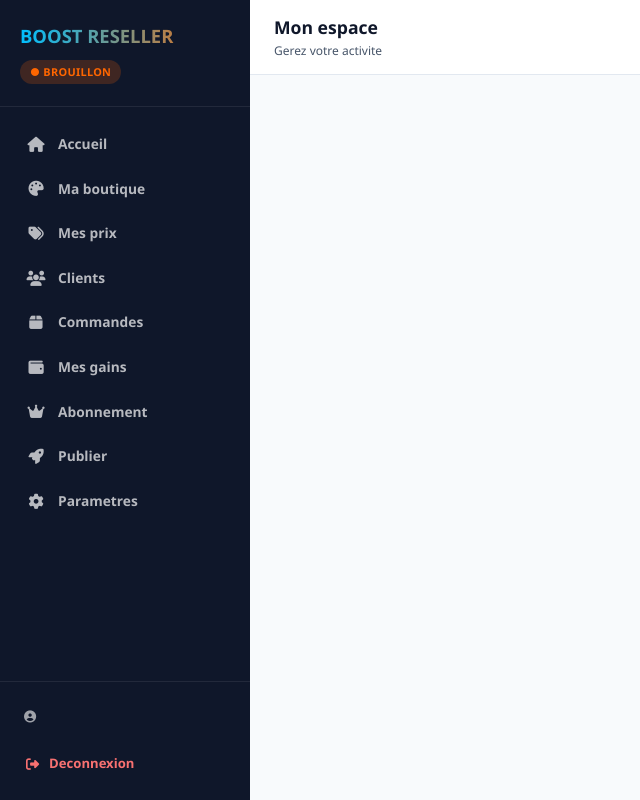
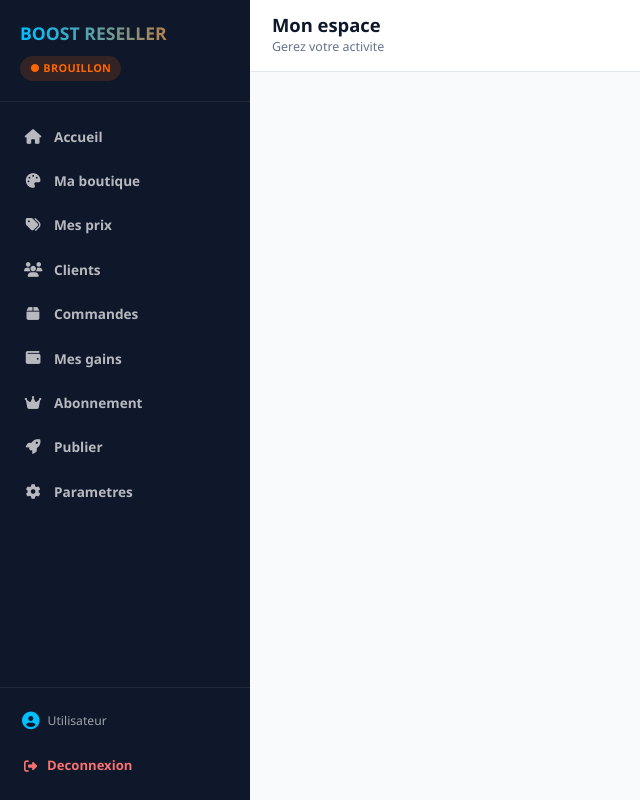
Before and after one commit to abdoula14cherif/kalilinux, a Flask app: template app/templates/dashboard/layout.html in a window 1280 px wide. Shown: the whole page, without its empty margins (0-640 px from the left). Run offline with Flask 3, Linux system fonts and the light colour scheme; the template is opened without the code that fills it, so the values that code supplies are empty.

Commit message:
Update layout.html

```diff
--- a/app/templates/dashboard/layout.html
+++ b/app/templates/dashboard/layout.html
@@ -1,62 +1,101 @@
 {% extends "base.html" %}
-{% block extra_css %}
-.dash-app{display:flex;min-height:100vh;background:var(--off)}
 
-/* Sidebar */
-.sidebar{width:250px;background:var(--dark);color:#fff;display:flex;flex-direction:column;position:fixed;top:0;left:0;bottom:0;z-index:50;transition:transform .3s;overflow-y:auto}
-.sidebar-header{padding:22px 20px;border-bottom:1px solid rgba(255,255,255,.08)}
-.sidebar-logo{font-size:1.15rem;font-weight:900;background:linear-gradient(90deg,var(--primary),var(--accent));-webkit-background-clip:text;background-clip:text;color:transparent}
+{% block title %}{% block page_title_meta %}Dashboard{% endblock %} — Boost Reseller{% endblock %}
+
+{% block content %}
+<style>
+/* === DASHBOARD LAYOUT === */
+.dash-app{display:flex;min-height:100vh;background:#F8FAFC;position:relative}
+
+/* SIDEBAR */
+.dash-sidebar{
+  width:250px;background:#0F172A;color:#fff;
+  display:flex;flex-direction:column;
+  position:fixed;top:0;left:0;bottom:0;z-index:100;
+  transition:transform .3s ease;overflow-y:auto;
+}
+.dash-sidebar::-webkit-scrollbar{width:4px}
+.dash-sidebar::-webkit-scrollbar-thumb{background:rgba(255,255,255,.1);border-radius:4px}
+
+.sidebar-header{padding:20px;border-bottom:1px solid rgba(255,255,255,.08)}
+.sidebar-logo{font-size:1.1rem;font-weight:900;background:linear-gradient(90deg,#00BFFF,#FF6600);-webkit-background-clip:text;background-clip:text;color:transparent}
 .sidebar-status{margin-top:10px;font-size:.68rem;font-weight:700;padding:4px 10px;border-radius:20px;display:inline-block;letter-spacing:.3px}
-.status-brouillon{background:rgba(255,102,0,.2);color:#FF6600}
-.status-online{background:rgba(5,150,105,.2);color:#34D399}
+.status-brouillon{background:rgba(255,102,0,.15);color:#FF6600}
+.status-online{background:rgba(5,150,105,.15);color:#34D399}
 
-.sidebar-nav{flex:1;padding:16px 12px;display:flex;flex-direction:column;gap:2px}
-.nav-item{display:flex;align-items:center;gap:12px;padding:11px 14px;border-radius:10px;color:rgba(255,255,255,.7);text-decoration:none;font-size:.86rem;font-weight:600;transition:all .2s}
+.sidebar-nav{flex:1;padding:14px 10px;display:flex;flex-direction:column;gap:2px}
+.nav-item{display:flex;align-items:center;gap:12px;padding:11px 14px;border-radius:10px;color:rgba(255,255,255,.7);text-decoration:none;font-size:.85rem;font-weight:600;transition:all .2s}
 .nav-item:hover{background:rgba(255,255,255,.06);color:#fff}
-.nav-item.active{background:linear-gradient(90deg,rgba(0,191,255,.2),rgba(0,191,255,.05));color:var(--primary);border-left:3px solid var(--primary)}
-.nav-item i{width:20px;text-align:center;font-size:.95rem}
-.nav-badge{margin-left:auto;background:var(--accent);color:#fff;font-size:.65rem;font-weight:900;padding:2px 7px;border-radius:10px}
+.nav-item.active{background:linear-gradient(90deg,rgba(0,191,255,.2),rgba(0,191,255,.05));color:#00BFFF}
+.nav-item i{width:18px;text-align:center;font-size:.92rem}
 
-.sidebar-footer{padding:16px 12px;border-top:1px solid rgba(255,255,255,.08)}
-.sidebar-user{padding:10px 12px;font-size:.76rem;color:rgba(255,255,255,.6);margin-bottom:8px;word-break:break-all}
+.sidebar-footer{padding:14px 10px;border-top:1px solid rgba(255,255,255,.08)}
+.sidebar-user{padding:10px 12px;font-size:.76rem;color:rgba(255,255,255,.6);margin-bottom:6px;word-break:break-all;display:flex;align-items:center;gap:8px}
 .btn-logout-side{display:flex;align-items:center;gap:10px;padding:10px 14px;color:#F87171;font-size:.82rem;font-weight:700;text-decoration:none;border-radius:10px;transition:background .2s}
 .btn-logout-side:hover{background:rgba(220,38,38,.1)}
 
-/* Contenu */
-.dash-main{flex:1;margin-left:250px;min-width:0}
-.dash-topbar{background:#fff;border-bottom:1px solid var(--gray);padding:14px 24px;display:flex;align-items:center;justify-content:space-between;position:sticky;top:0;z-index:40;gap:12px}
-.dash-title{font-size:1.1rem;font-weight:900;color:var(--dark)}
-.dash-title small{display:block;font-size:.75rem;color:var(--mid);font-weight:500;margin-top:2px}
-.dash-actions{display:flex;gap:8px;align-items:center}
+/* OVERLAY MOBILE */
+.sidebar-overlay{
+  display:none;position:fixed;inset:0;background:rgba(0,0,0,.5);
+  z-index:99;opacity:0;transition:opacity .3s;
+}
+.sidebar-overlay.open{display:block;opacity:1}
 
-.btn-hamburger{display:none;background:none;border:none;font-size:1.3rem;color:var(--dark);cursor:pointer;padding:8px}
+/* MAIN */
+.dash-main{flex:1;margin-left:250px;min-width:0;min-height:100vh;display:flex;flex-direction:column}
 
-.dash-content{padding:24px;max-width:1200px;margin:0 auto}
+/* TOPBAR */
+.dash-topbar{
+  background:#fff;border-bottom:1px solid #E2E8F0;
+  padding:14px 22px;display:flex;align-items:center;justify-content:space-between;
+  position:sticky;top:0;z-index:90;gap:12px;
+}
+.topbar-left{display:flex;align-items:center;gap:12px;min-width:0;flex:1}
+.topbar-title{font-size:1.15rem;font-weight:900;color:#0F172A;line-height:1.2}
+.topbar-subtitle{font-size:.78rem;color:#64748B;font-weight:500;margin-top:2px}
+.topbar-actions{display:flex;gap:8px;align-items:center;flex-shrink:0}
 
-/* Responsive */
+.btn-hamburger{
+  display:none;background:none;border:none;font-size:1.3rem;
+  color:#0F172A;cursor:pointer;padding:8px;border-radius:8px;
+}
+.btn-hamburger:hover{background:#F1F5F9}
+
+/* CONTENU */
+.dash-content{flex:1;padding:22px;max-width:1200px;width:100%;margin:0 auto}
+
+/* RESPONSIVE */
 @media(max-width:900px){
-  .sidebar{transform:translateX(-100%)}
-  .sidebar.open{transform:translateX(0)}
+  .dash-sidebar{transform:translateX(-100%)}
+  .dash-sidebar.open{transform:translateX(0)}
   .dash-main{margin-left:0}
-  .btn-hamburger{display:block}
-  .sidebar-backdrop{position:fixed;inset:0;background:rgba(0,0,0,.5);z-index:45;display:none}
-  .sidebar-backdrop.open{display:block}
+  .btn-hamburger{display:flex;align-items:center;justify-content:center}
+  .dash-topbar{padding:12px 16px}
+  .dash-content{padding:16px}
+  .topbar-title{font-size:1rem}
+  .topbar-subtitle{font-size:.72rem}
 }
 
-/* Cartes generiques */
-.card{background:#fff;border-radius:16px;padding:22px;border:1px solid var(--gray);box-shadow:0 2px 8px rgba(0,0,0,.03);margin-bottom:18px}
-.card-title{font-size:1rem;font-weight:800;color:var(--dark);margin-bottom:16px;display:flex;align-items:center;gap:8px}
-.card-title i{color:var(--primary)}
-{% endblock %}
+/* CARTES GENERIQUES */
+.dash-app .card{background:#fff;border-radius:16px;padding:20px;border:1px solid #E2E8F0;box-shadow:0 2px 8px rgba(0,0,0,.03);margin-bottom:18px}
+.dash-app .card-title{font-size:1rem;font-weight:800;color:#0F172A;margin-bottom:16px;display:flex;align-items:center;gap:8px}
+.dash-app .card-title i{color:#00BFFF}
 
-{% block content %}
+/* BOUTONS */
+.dash-app .btn{display:inline-flex;align-items:center;justify-content:center;gap:8px;padding:12px 22px;border-radius:12px;font-weight:700;font-size:.9rem;border:none;cursor:pointer;transition:all .2s;text-decoration:none}
+.dash-app .btn-primary{background:linear-gradient(135deg,#00BFFF,#0096C7);color:#fff;box-shadow:0 4px 14px rgba(0,191,255,.28)}
+.dash-app .btn-primary:hover{transform:translateY(-1px);box-shadow:0 6px 18px rgba(0,191,255,.35)}
+.dash-app .btn-accent{background:linear-gradient(135deg,#FF6600,#E65C00);color:#fff;box-shadow:0 4px 14px rgba(255,102,0,.28)}
+.dash-app .btn-accent:hover{transform:translateY(-1px);box-shadow:0 6px 18px rgba(255,102,0,.35)}
+</style>
+
 <div class="dash-app">
 
   <!-- SIDEBAR -->
-  <aside class="sidebar" id="sidebar">
+  <aside class="dash-sidebar" id="dashSidebar">
     <div class="sidebar-header">
       <div class="sidebar-logo">BOOST RESELLER</div>
-      {% if profile.est_revendeur %}
+      {% if profile and profile.est_revendeur %}
       <span class="sidebar-status status-online">● EN LIGNE</span>
       {% else %}
       <span class="sidebar-status status-brouillon">● BROUILLON</span>
@@ -95,7 +134,8 @@
 
     <div class="sidebar-footer">
       <div class="sidebar-user">
-        <i class="fas fa-user-circle"></i> {{ profile.full_name or profile.email }}
+        <i class="fas fa-user-circle" style="font-size:1.1rem;color:#00BFFF"></i>
+        <span>{{ profile.full_name or profile.email if profile else 'Utilisateur' }}</span>
       </div>
       <a href="{{ url_for('auth.logout') }}" class="btn-logout-side">
         <i class="fas fa-sign-out-alt"></i> Deconnexion
@@ -103,20 +143,22 @@
     </div>
   </aside>
 
-  <div class="sidebar-backdrop" id="sidebarBackdrop" onclick="toggleSidebar()"></div>
+  <div class="sidebar-overlay" id="sidebarOverlay" onclick="toggleSidebar()"></div>
 
-  <!-- CONTENU -->
+  <!-- CONTENU PRINCIPAL -->
   <div class="dash-main">
 
     <div class="dash-topbar">
-      <div style="display:flex;align-items:center;gap:10px">
-        <button class="btn-hamburger" onclick="toggleSidebar()"><i class="fas fa-bars"></i></button>
-        <div class="dash-title">
-          {% block page_title %}Mon espace{% endblock %}
-          <small>{% block page_subtitle %}Gerez votre activite{% endblock %}</small>
+      <div class="topbar-left">
+        <button class="btn-hamburger" onclick="toggleSidebar()" aria-label="Menu">
+          <i class="fas fa-bars"></i>
+        </button>
+        <div style="min-width:0;flex:1">
+          <div class="topbar-title">{% block page_title %}Mon espace{% endblock %}</div>
+          <div class="topbar-subtitle">{% block page_subtitle %}Gerez votre activite{% endblock %}</div>
         </div>
       </div>
-      <div class="dash-actions">
+      <div class="topbar-actions">
         {% block topbar_actions %}{% endblock %}
       </div>
     </div>
@@ -131,8 +173,22 @@
 
 <script>
 function toggleSidebar(){
-  document.getElementById('sidebar').classList.toggle('open');
-  document.getElementById('sidebarBackdrop').classList.toggle('open');
+  var sb = document.getElementById('dashSidebar');
+  var ov = document.getElementById('sidebarOverlay');
+  sb.classList.toggle('open');
+  ov.classList.toggle('open');
 }
+// Fermer la sidebar automatiquement si on clique sur un lien (mobile)
+document.querySelectorAll('.nav-item').forEach(function(el){
+  el.addEventListener('click', function(){
+    if(window.innerWidth <= 900){
+      var sb = document.getElementById('dashSidebar');
+      var ov = document.getElementById('sidebarOverlay');
+      sb.classList.remove('open');
+      ov.classList.remove('open');
+    }
+  });
+});
 </script>
+
 {% endblock %}
```
